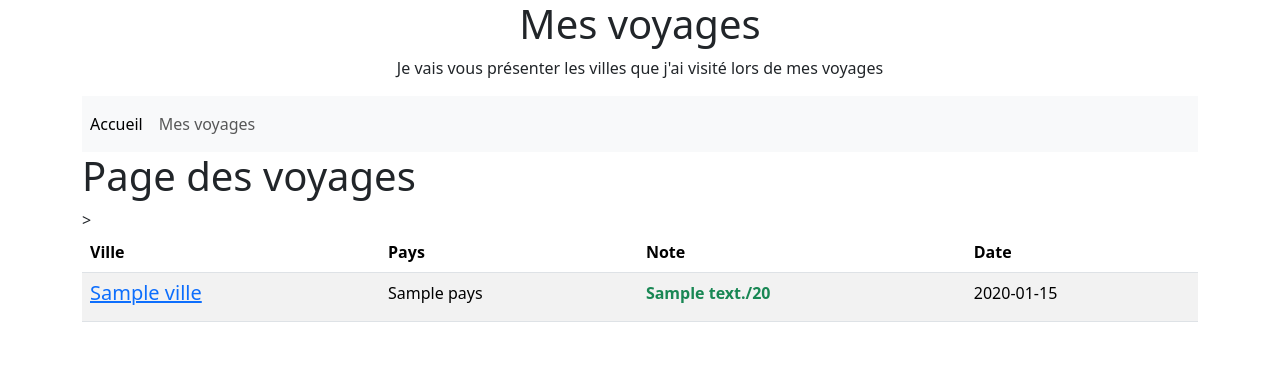
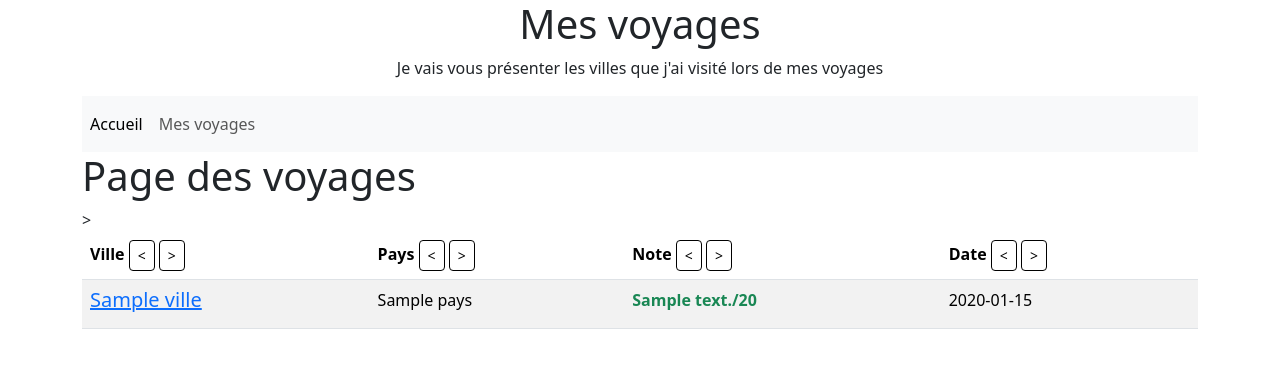
Before and after one commit to azzid-GitHub/mesvoyages, a Symfony app: template templates/pages/voyages.html.twig in a window 1280 px wide. Shown: the top 368 px of the page. Run offline with Twig, Linux system fonts and the light colour scheme; the template is opened without the code that fills it: most values are stand-ins (such as "Sample title", 1, 10 or a date in 2020); some libraries are stand-ins or nearby versions.

Commit message:
Phase 9 : ORM (tri des enregistrements)

```diff
--- a/templates/pages/voyages.html.twig
+++ b/templates/pages/voyages.html.twig
@@ -5,10 +5,26 @@
     <table class="table table-striped">>
       <thead>
         <tr>
-          <th scope="col">Ville</th>
-          <th scope="col">Pays</th>
-          <th scope="col">Note</th>
-          <th scope="col">Date</th>
+          <th class="text-left" scope="col">
+                  Ville
+                  <a href="{{ path('voyagesTri', {champs:'ville', order:'ASC'}) }}" class="btn button-primary btn-sm active" role="button"  aria-pressed="true"><</a>
+                  <a href="{{ path('voyagesTri', {champs:'ville', order:'DESC'}) }}" class="btn button-primary btn-sm active" role="button" aria-pressed="true">></a>
+          </th>
+          <th scope="col">
+              Pays
+              <a href="{{ path('voyagesTri', {champs:'pays', order:'ASC'}) }}" class="btn button-primary btn-sm active" role="button"  aria-pressed="true"><</a>
+              <a href="{{ path('voyagesTri', {champs:'pays', order:'DESC'}) }}" class="btn button-primary btn-sm active" role="button" aria-pressed="true">></a>
+          </th>
+          <th scope="col">
+              Note
+              <a href="{{ path('voyagesTri', {champs:'note', order:'ASC'}) }}" class="btn button-primary btn-sm active" role="button"  aria-pressed="true"><</a>
+              <a href="{{ path('voyagesTri', {champs:'note', order:'DESC'}) }}" class="btn button-primary btn-sm active" role="button" aria-pressed="true">></a>
+          </th>
+          <th scope="col">
+              Date
+              <a href="{{ path('voyagesTri', {champs:'datecreation', order:'ASC'}) }}" class="btn button-primary btn-sm active" role="button"  aria-pressed="true"><</a>
+              <a href="{{ path('voyagesTri', {champs:'datecreation', order:'DESC'}) }}" class="btn button-primary btn-sm active" role="button" aria-pressed="true">></a>
+          </th>
         </tr>
       </thead>
       <tbody>
```
Also changed, not shown: src/Controller/VoyagesController.php (+14 -1 lines), src/Repository/VisiteRepository.php (+13 -0 lines).
